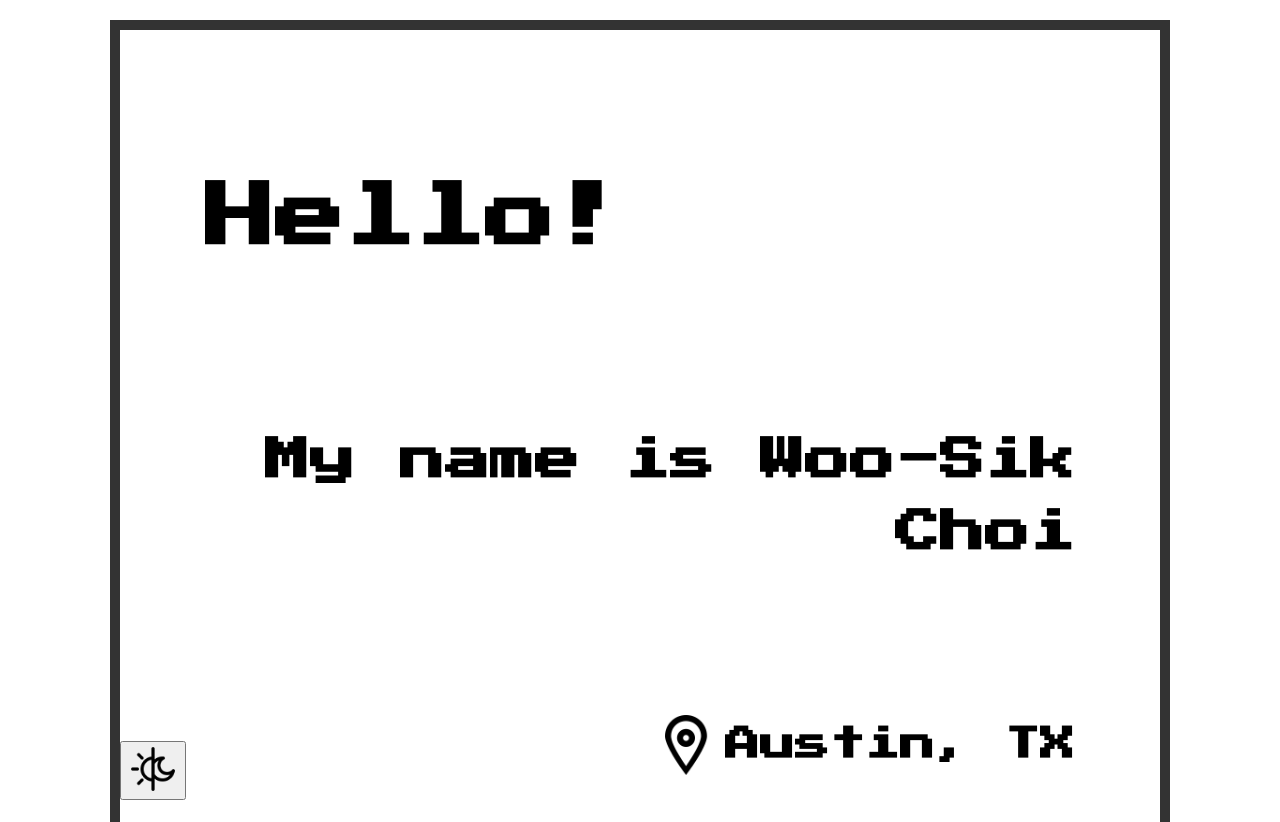
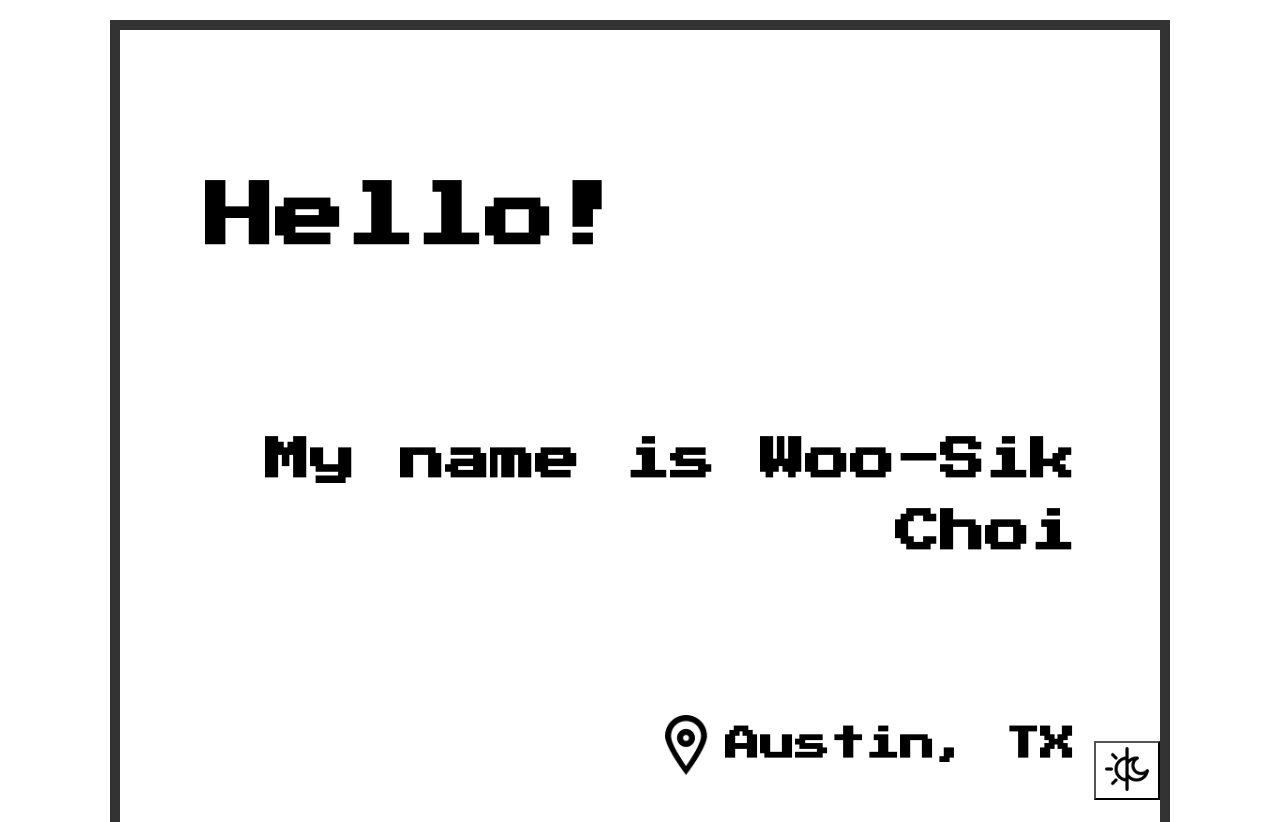
Before and after one commit to dvlprwchoi/portfolio, a plain HTML site: page index.html in a window 1280 px wide. Shown: the top 822 px of the page. Drawn offline with Linux system fonts and the light colour scheme.

Commit message:
Add z index, transparency to dark mode button

```diff
--- a/style.css
+++ b/style.css
@@ -217,11 +217,14 @@ h3 {
   position: sticky;
   bottom: 0;
   display: flex;
-  justify-content: flex-start;
-  /* z-index: 100; */
+  justify-content: flex-end;
+  z-index: 101;
   /* position: fixed;
   bottom: 0px;
   right: 0px; */
+}
+#switch {
+  background-color: transparent;
 }
 
 @media (max-width: 414px) {
```
